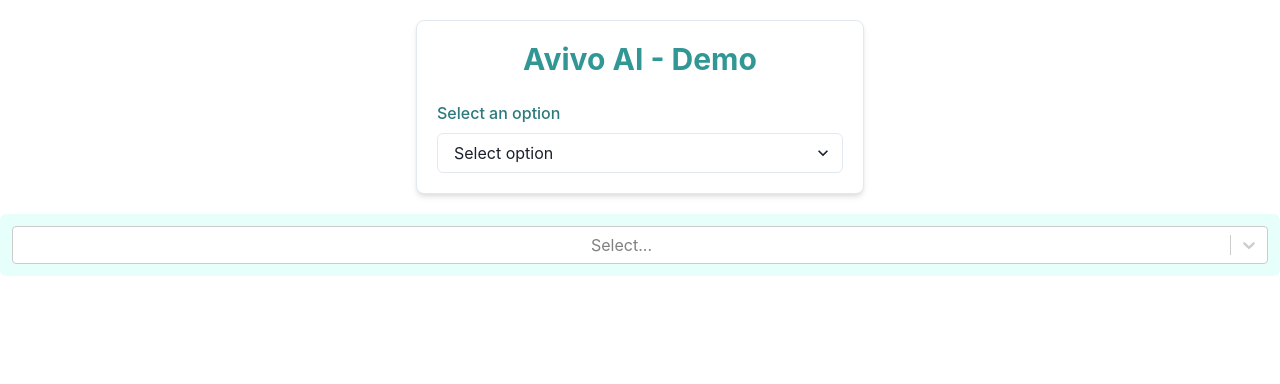
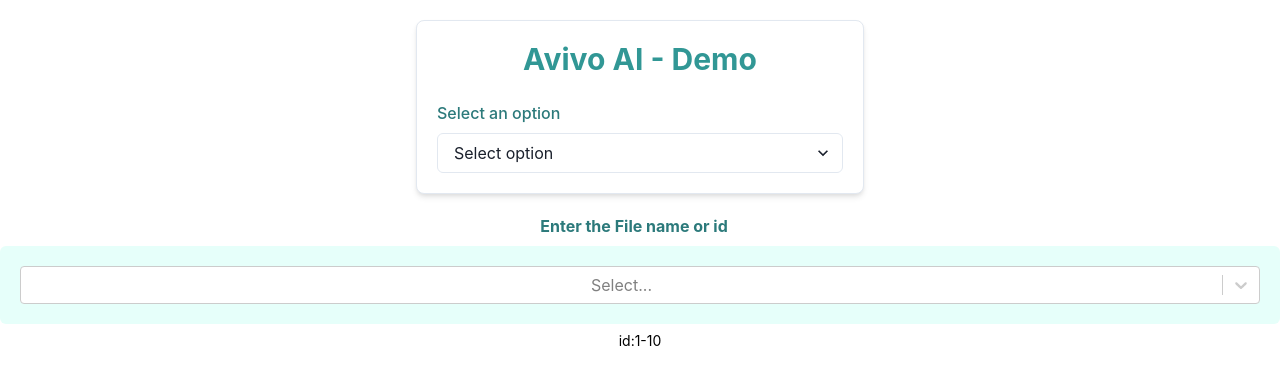
Before and after one commit to Harshav111/Chakra-UI, a React (Create React App) app: page / in a window 1280 px wide. Shown: the top 384 px of the page. Built offline with nearby package versions, Linux system fonts and the light colour scheme.

Commit message:
fifth commit

```diff
--- a/public/index.html
+++ b/public/index.html
@@ -2,12 +2,12 @@
 <html lang="en">
   <head>
     <meta charset="utf-8" />
-    <link rel="icon" href="%PUBLIC_URL%/favicon.ico" />
+    <link rel="icon" href="%PUBLIC_URL%/avivo-logo.ico" />
     <meta name="viewport" content="width=device-width, initial-scale=1" />
     <meta name="theme-color" content="#000000" />
     <meta
       name="description"
-      content="Web site created using create-react-app"
+      content="React Application featuring CHAKRA UI"
     />
     <!--
     <link rel="apple-touch-icon" href="%PUBLIC_URL%/logo192.png" />
--- a/src/Drop.js
+++ b/src/Drop.js
@@ -1,21 +1,24 @@
 import React from 'react';
 import Select from 'react-select';
 import {
-    Box
+    Box,
+    FormControl,
+    FormLabel,
+    FormHelperText
 } from '@chakra-ui/react';
 
 
 const staticData = [
-  { "userId": 1, "id": 1, "title": "The production activity File", "completed": false },
-  { "userId": 1, "id": 2, "title": "Previous record File", "completed": false },
-  { "userId": 1, "id": 3, "title": "Temporary activities file", "completed": false },
-  { "userId": 1, "id": 4, "title": "Data Recovery File", "completed": true },
-  { "userId": 1, "id": 5, "title": "Data breach File", "completed": false },
-  { "userId": 1, "id": 6, "title": "Total porduction commits", "completed": false },
-  { "userId": 1, "id": 7, "title": "Document  test", "completed": false },
-  { "userId": 1, "id": 8, "title": "Document Update ", "completed": true },
-  { "userId": 1, "id": 9, "title": "Deployed version lists", "completed": false },
-  { "userId": 1, "id": 10, "title": "Rates of the dealed products", "completed": true }
+  { "userId": 1, "id": 1, "title": " The production activity File", "completed": false },
+  { "userId": 1, "id": 2, "title": " Previous record File", "completed": false },
+  { "userId": 1, "id": 3, "title": " Temporary activities file", "completed": false },
+  { "userId": 1, "id": 4, "title": " Data Recovery File", "completed": true },
+  { "userId": 1, "id": 5, "title": " Data breach File", "completed": false },
+  { "userId": 1, "id": 6, "title": " Total porduction commits", "completed": false },
+  { "userId": 1, "id": 7, "title": " Document  test", "completed": false },
+  { "userId": 1, "id": 8, "title": " Document Update ", "completed": true },
+  { "userId": 1, "id": 9, "title": " Deployed version lists", "completed": false },
+  { "userId": 1, "id": 10, "title":" Rates of the dealed products", "completed": true }
 ];
 
 
@@ -26,9 +29,13 @@ const options = staticData.map(item => ({
 
 const MyComponent = () => {
   return (
-    <Box p={3} bg="teal.50" borderRadius="md" textAlign="center">
+    <FormControl>
+        <FormLabel color="teal.600" textAlign="center"><b>Enter the File name or id</b></FormLabel>
+    <Box p={5} bg="teal.50" borderRadius="md" textAlign="center">
     <Select options={options} />
     </Box>
+    <FormHelperText textAlign="center" textColor="Black">id:1-10</FormHelperText>
+    </FormControl>
   );
 };
 
```
Also changed, not shown: public/avivo-logo5.png (added), public/manifest.json, 1 other file (tests, documents, lock files or other folders).
